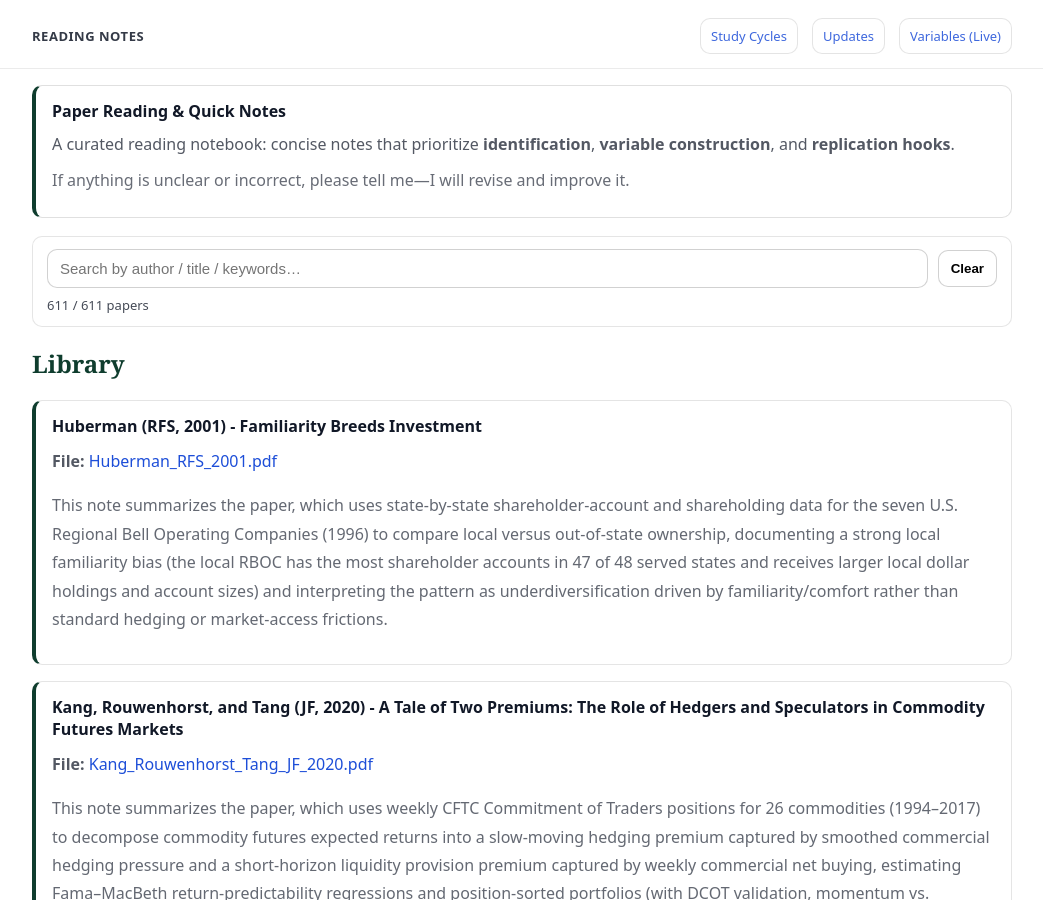
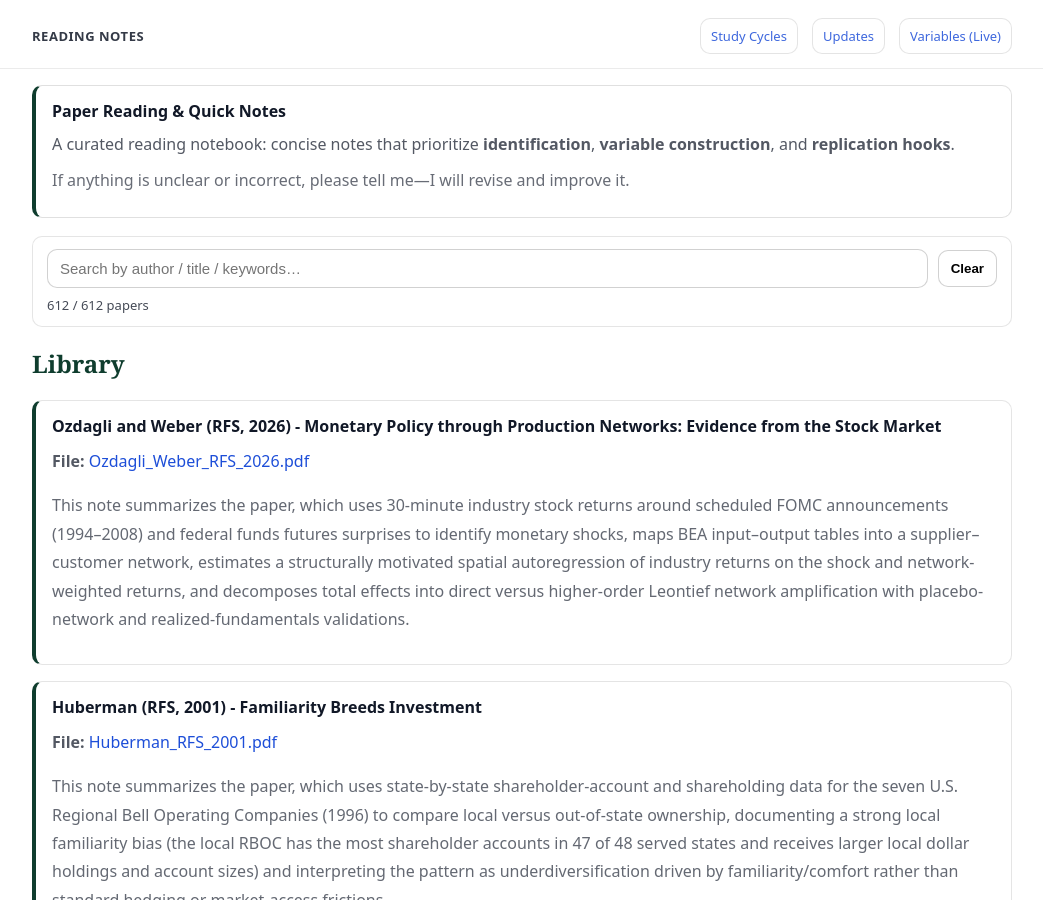
Before and after one commit to yaxinzn/study-archive, a Jekyll site: the page built from reading/index.md, in a window 1280 px wide and 900 px high. Shown: the whole window, without its empty margins (118-1161 px from the left). Built offline with Jekyll 4.4.1, drawn with Linux system fonts in a browser that asks for light colours.

Commit message:
Reading: add/update Ozdagli_Weber_RFS_2026.pdf

```diff
--- a/_data/reading.yml
+++ b/_data/reading.yml
@@ -1,3 +1,7 @@
+- title: "Ozdagli and Weber (RFS, 2026) - Monetary Policy through Production Networks: Evidence from the Stock Market"
+  file: "Ozdagli_Weber_RFS_2026.pdf"
+  desc: "This note summarizes the paper, which uses 30-minute industry stock returns around scheduled FOMC announcements (1994–2008) and federal funds futures surprises to identify monetary shocks, maps BEA input–output tables into a supplier–customer network, estimates a structurally motivated spatial autoregression of industry returns on the shock and network-weighted returns, and decomposes total effects into direct versus higher-order Leontief network amplification with placebo-network and realized-fundamentals validations."
+
 - title: "Huberman (RFS, 2001) - Familiarity Breeds Investment"
   file: "Huberman_RFS_2001.pdf"
   desc: "This note summarizes the paper, which uses state-by-state shareholder-account and shareholding data for the seven U.S. Regional Bell Operating Companies (1996) to compare local versus out-of-state ownership, documenting a strong local familiarity bias (the local RBOC has the most shareholder accounts in 47 of 48 served states and receives larger local dollar holdings and account sizes) and interpreting the pattern as underdiversification driven by familiarity/comfort rather than standard hedging or market-access frictions."
```
Also changed, not shown: 1 other file.
